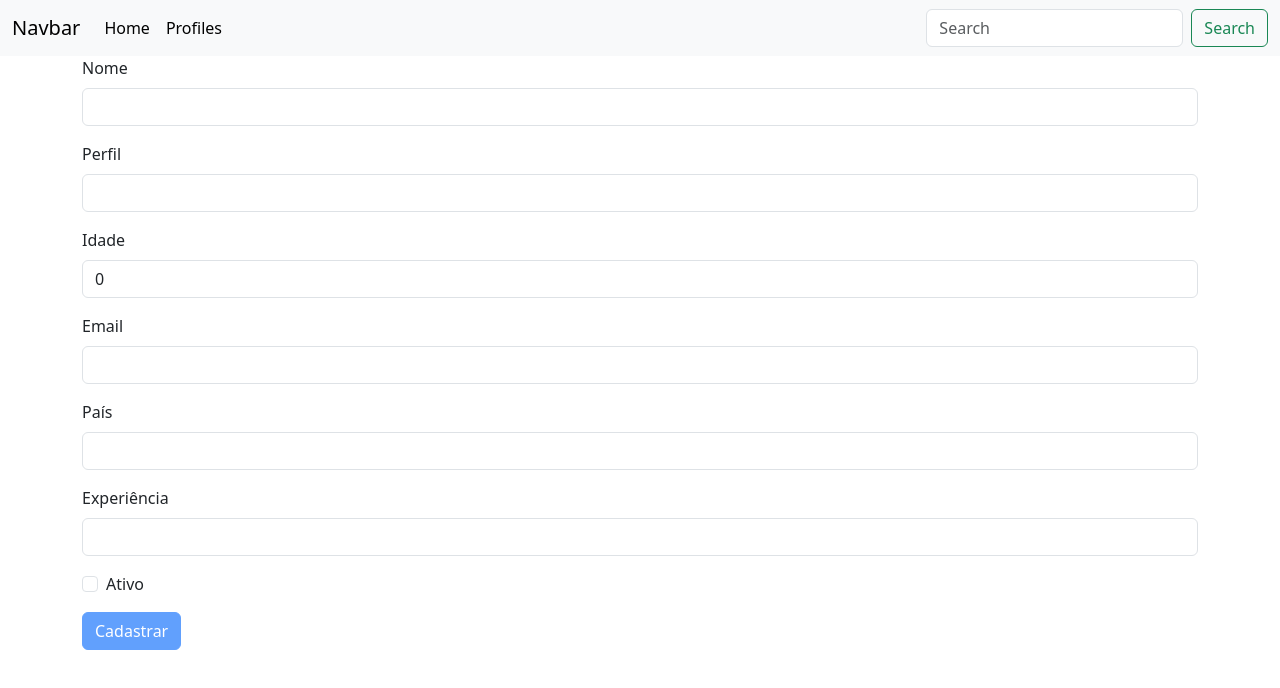
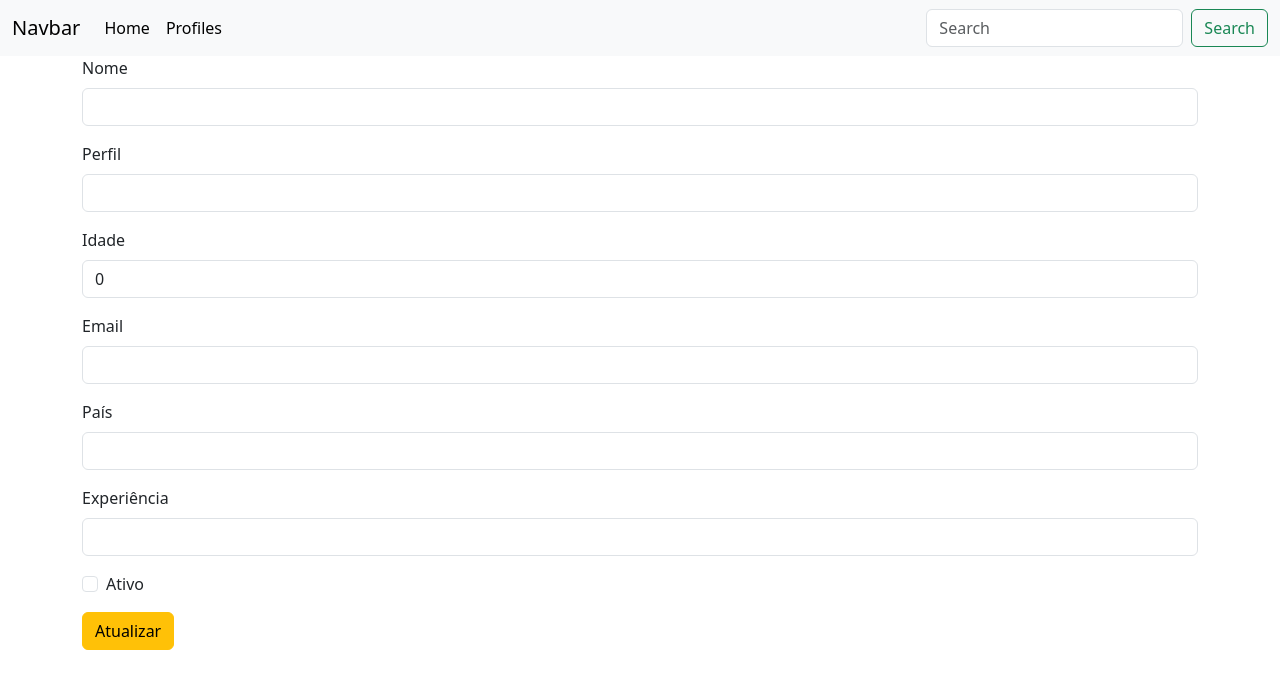
Before and after one commit to ThiCastroo/people-management, an Angular app: page /profile/edit/1 in a window 1280 px wide. Shown: the top 688 px of the page. Built offline with nearby package versions, Linux system fonts and the light colour scheme; no server answers.

Commit message:
feat: adicionando atualizar perfil

```diff
--- a/db.json
+++ b/db.json
@@ -1,14 +1,14 @@
 {
   "profiles": [
     {
-      "id": "ed6f",
       "name": "Alice",
       "role": "admin",
       "age": 32,
       "email": "alice@example.com",
       "isActive": true,
       "country": "USA",
-      "experience": "Senior"
+      "experience": "Senior",
+      "id": "ed6f"
     },
     {
       "id": "47fb",
@@ -21,14 +21,14 @@
       "experience": "Junior"
     },
     {
-      "id": "uq2e",
       "name": "Charlie",
       "role": "moderator",
       "age": 35,
       "email": "charlie@example.com",
       "isActive": true,
       "country": "UK",
-      "experience": "Mid-level"
+      "experience": "Mid-level",
+      "id": "uq2e"
     }
   ]
 }
--- a/src/app/pages/profile/profile-create-update/profile-create-update.component.html
+++ b/src/app/pages/profile/profile-create-update/profile-create-update.component.html
@@ -1,5 +1,5 @@
 <div class="container">
-    <form (ngSubmit)="onSubmit()" [formGroup]="profileForm">
+    <form [formGroup]="profileForm">
         <div class="mb-3">
             <label for="name" class="form-label">Nome</label>
             <input type="text" class="form-control" id="name" formControlName="name" name="name">
@@ -25,9 +25,10 @@
             <input type="text" class="form-control" id="experience" formControlName="experience">
         </div>
         <div class="mb-3 form-check">
-            <input type="checkbox" class="form-check-input" id="isActive">
+            <input type="checkbox" class="form-check-input" id="isActive" formControlName="isActive" [(ngModel)]="profileForm.value.isActive">
             <label class="form-check-label" for="isActive">Ativo</label>
         </div>
-        <button type="submit" class="btn btn-primary" [disabled]="!profileForm.valid">Cadastrar</button>
+        <button *ngIf="!atualizar" type="submit" class="btn btn-success mr-2" (click)="registerProfile()" [disabled]="!profileForm.valid">Cadastrar</button>
+        <button *ngIf="atualizar" type="submit" class="btn btn-warning mr-2" (click)="updateProfile()">Atualizar</button>
     </form>
 </div>
--- a/src/app/pages/profile/profile-create-update/profile-create-update.component.ts
+++ b/src/app/pages/profile/profile-create-update/profile-create-update.component.ts
@@ -1,6 +1,6 @@
-import { Component } from '@angular/core';
+import { Component, OnInit } from '@angular/core';
 import { FormGroup, FormControl, Validators } from '@angular/forms';
-import { Router } from '@angular/router';
+import { Router, ActivatedRoute } from '@angular/router';
 import { ProfileItems } from 'src/app/interfaces/profile-items';
 import { ProfileService } from 'src/app/services/profile.service';
 import Swal from 'sweetalert2';
@@ -12,8 +12,6 @@ import Swal from 'sweetalert2';
 })
 export class ProfileCreateUpdateComponent {
 
-  constructor(private profileService: ProfileService, private router: Router) { }
-
   profileForm = new FormGroup({
     name: new FormControl('', [Validators.required, Validators.maxLength(100)]),
     role: new FormControl('', [Validators.required, Validators.maxLength(50)]),
@@ -24,17 +22,51 @@ export class ProfileCreateUpdateComponent {
     experience: new FormControl('', Validators.maxLength(30))
   });
 
-  onSubmit() {
+  atualizar = false;
+  id: string = '';
+
+  constructor(private profileService: ProfileService, private router: Router, private route: ActivatedRoute) { }
+
+  ngOnInit(): void {
+    this.route.params.subscribe(params => {
+      if (params['id']) {
+        this.atualizar = true;
+        this.id = params['id'];
+        this.loadProfile(this.id);
+      }
+    });
+  }
+
+  loadProfile(id: string) {
+    this.profileService.findById(id).subscribe(result => {
+      this.profileForm.patchValue(result);
+    });
+  }
+
+  registerProfile() {
     const profile = this.profileForm.value as ProfileItems;
-    console.log(profile)
+
     this.profileService.register(profile).subscribe(result => {
-      console.log(result)
       Swal.fire({
         title: 'Cadastrado!',
-        text: 'Pessoa cadastrada com sucesso!',
+        text: 'Perfil cadastrado com sucesso!',
         icon: 'success',
-      })
-      this.router.navigateByUrl('/profile')
+      });
+      this.router.navigateByUrl('/profile');
+    });
+  }
+
+  updateProfile() {
+    const profile = this.profileForm.value as ProfileItems;
+    profile.id = this.id;
+
+    this.profileService.update(profile).subscribe(result => {
+      Swal.fire({
+        title: 'Atualizado!',
+        text: 'Perfil atualizado com sucesso!',
+        icon: 'success',
+      });
+      this.router.navigateByUrl('/profile');
     });
   }
 }
--- a/src/app/services/profile.service.ts
+++ b/src/app/services/profile.service.ts
@@ -20,13 +20,18 @@ export class ProfileService {
     return this.http.post<ProfileItems>(this.api, profile);
   }
 
-  update(updatedProfile: ProfileItems): Observable<ProfileItems[]> {
+  update(updatedProfile: ProfileItems): Observable<ProfileItems> {
     const url = `${this.api}/${updatedProfile.id}`;
-    return this.http.put<ProfileItems[]>(url, updatedProfile);
+    return this.http.put<ProfileItems>(url, updatedProfile);
   }
 
   deleteProfile(id: string): Observable<void> {
     const url = `${this.api}/${id}`;
     return this.http.delete<void>(url);
   }
+
+  findById(id: string): Observable<ProfileItems> {
+    const url = `${this.api}/${id}`;
+    return this.http.get<ProfileItems>(url);
+  }
 }
```
